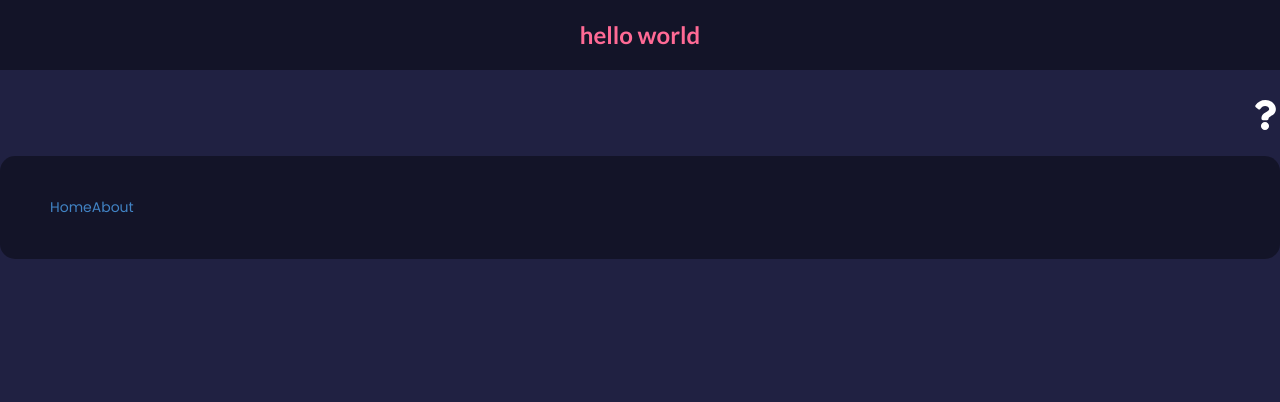
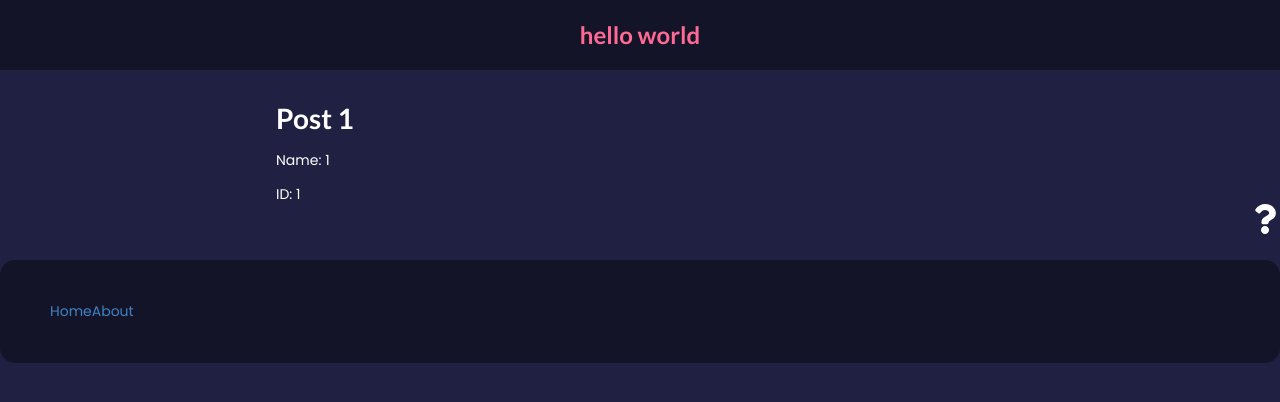
Before and after one commit to oliveroliverio/ud-brad-traversy-react-front-to-back-2022, a React (Create React App) app: page /post/1/1/1 in a window 1280 px wide. Shown: the top 402 px of the page. Built offline with nearby package versions, Linux system fonts and the light colour scheme.

Commit message:
01 useParams, multiple params

```diff
--- a/src/App.js
+++ b/src/App.js
@@ -55,7 +55,7 @@ function App() {
           <Route path='/about' element={<AboutPage />}>
             About Page
           </Route>
-          <Route path='/post/:slug' element={<Post />}>
+          <Route path='/post/:slug/:id/:name' element={<Post />}>
             Post
           </Route>
         </Routes>
--- a/src/components/Post.js
+++ b/src/components/Post.js
@@ -8,6 +8,8 @@ function Post() {
     // a more common use case is have the slug/id passed in programmatically {slug/id} then make a request to a backend to get that specific post
     <div>
       <h1>Post {params.slug}</h1>
+      <p>Name: {params.name}</p>
+      <p>ID: {params.id}</p>
     </div>
   );
 }
```
